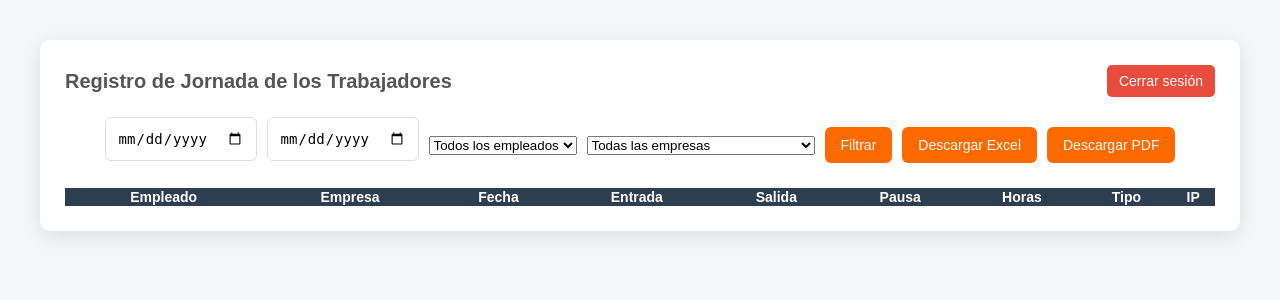
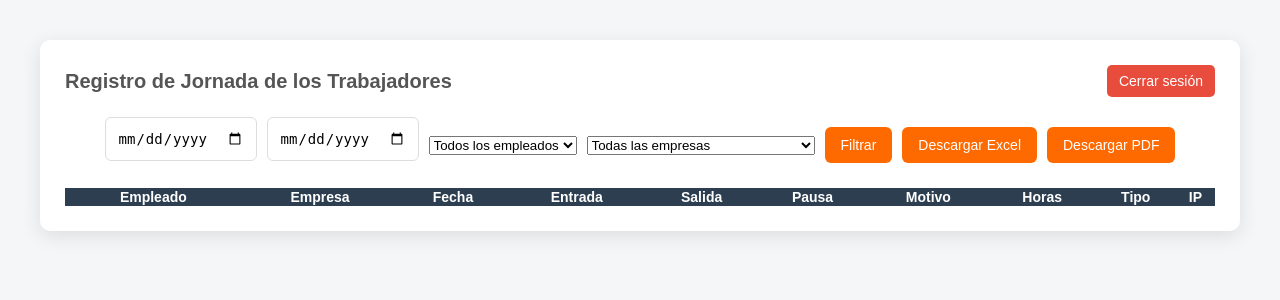
Before and after one commit to jesb1971/fichaje-app, a Python web app: template templates/admin.html in a window 1280 px wide. Shown: the top 300 px of the page. Run offline with Jinja, Linux system fonts and the light colour scheme; the template is opened without the code that fills it, so the values that code supplies are empty.

Commit message:
Mostrar motivo pausa en panel admin

```diff
--- a/main.py
+++ b/main.py
@@ -181,7 +181,7 @@ def ver_fichajes():
     cursor = conn.cursor()
 
     cursor.execute("""
-        SELECT id, empleado_id, fecha, hora_entrada, hora_salida, tipo, empresa, ip, hora_pausa_inicio, hora_pausa_fin
+        SELECT id, empleado_id, fecha, hora_entrada, hora_salida, tipo, empresa, ip, hora_pausa_inicio, hora_pausa_fin, motivo_pausa
         FROM fichajes
         ORDER BY fecha DESC, hora_entrada DESC
     """)
@@ -215,6 +215,7 @@ def ver_fichajes():
             "ip": fila[7] if len(fila) > 7 else "-",
             "pausa_inicio": fila[8] if len(fila) > 8 else None,
             "pausa_fin": fila[9] if len(fila) > 9 else None
+            "motivo_pausa": fila[10] if len(fila) > 10 else "-"
         })
 
     return {"fichajes": resultado}
--- a/templates/admin.html
+++ b/templates/admin.html
@@ -185,6 +185,7 @@ tr:nth-child(even) {
             <th>Entrada</th>
             <th>Salida</th>
 			<th>Pausa</th>
+			<th>Motivo</th>
             <th>Horas</th>
             <th>Tipo</th>
             <th>IP</th>
@@ -275,6 +276,7 @@ function pintarTabla(datos) {
 					? calcularPausa(f.pausa_inicio, f.pausa_fin)
 					 : "-"
 				}</td>
+				<td>${f.motivo_pausa || "-"}</td>
                 <td>${horas}</td>
                 <td style="color:${f.tipo === "remoto" ? "red" : "green"};font-weight:bold;">
                     ${f.tipo.toUpperCase()}
```
